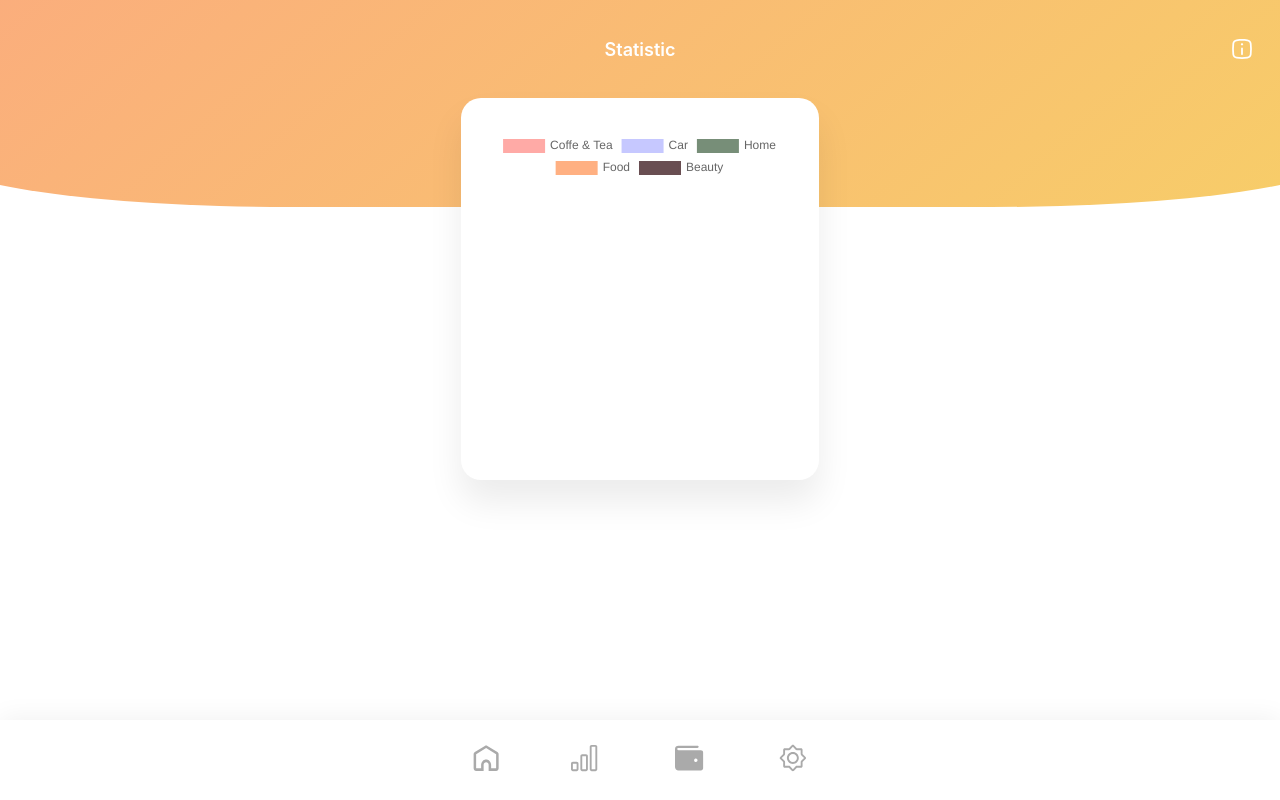
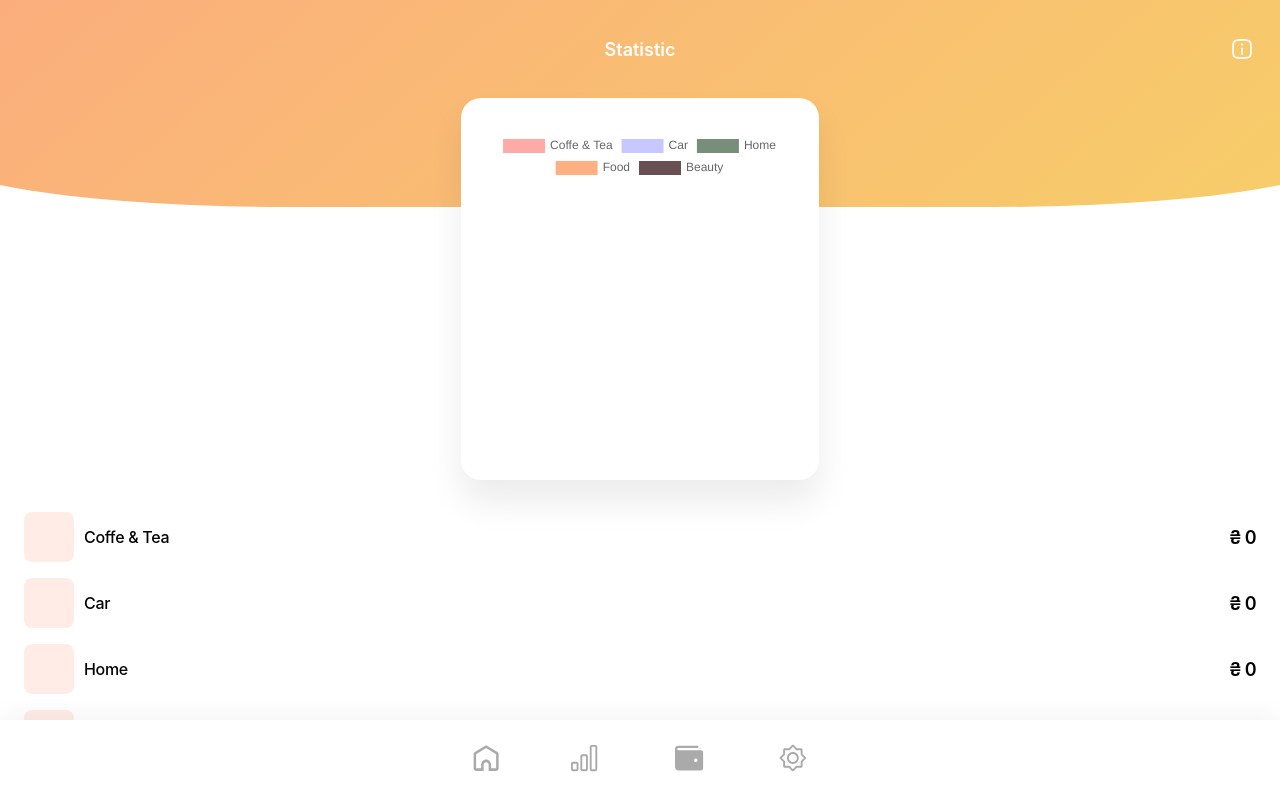
Before and after one commit to emmabaka/wallet, a Next.js app: page /statistic in a window 1280 px wide. Shown: the top 800 px of the page. Built offline with nearby package versions, Linux system fonts and the light colour scheme; no server answers; the database is empty; sample sign-in values are in the browser's storage.

Commit message:
feat: add list of statistic by category

```diff
--- a/src/components/ExpenseChart/ExpenseChart.tsx
+++ b/src/components/ExpenseChart/ExpenseChart.tsx
@@ -1,10 +1,5 @@
-"use client";
-import { useEffect, useState } from "react";
 import { Chart as ChartJS, ArcElement, Tooltip, Legend } from "chart.js";
 import { Doughnut } from "react-chartjs-2";
-import { auth, db } from "@/firebase";
-import { collection, query, where } from "firebase/firestore";
-import { getHistory } from "@/utils/getHistory";
 
 ChartJS.register(ArcElement, Tooltip, Legend);
 
@@ -17,50 +12,13 @@ interface Transaction {
   total: string;
   id: string;
 }
-
-const categories = [
-  { category: "Coffe & Tea", amount: 0 },
-  { category: "Car", amount: 0 },
-  { category: "Home", amount: 0 },
-  { category: "Food", amount: 0 },
-  { category: "Beauty", amount: 0 },
-];
-
+interface Categories {
+  category: string;
+  amount: number;
+}
 const colors = ["#ffaaa6", "#c6c8ff", "#778e78", "#ffb082", "#694e52"];
 
-const ExpenseChart = () => {
-  const [transactions, setTransactions] = useState<Transaction[]>([]);
-
-  useEffect(() => {
-    auth.onAuthStateChanged(async (user) => {
-      if (user) {
-        try {
-          const transactionsCollectionRef = collection(db, user.uid);
-
-          const sortedItemsQuery = query(
-            transactionsCollectionRef,
-            where("status", "==", "expense")
-          );
-
-          const data = (await getHistory(sortedItemsQuery)) as Transaction[];
-
-          setTransactions(data);
-        } catch (error) {
-          console.log(error);
-        }
-      }
-    });
-  }, []);
-
-  for (let index = 0; index < categories.length; index++) {
-    transactions.map((item) => {
-      if (categories[index].category === item.category) {
-        const obj = categories[index];
-        obj["amount"] += Number(item.amount);
-      }
-    });
-  }
-
+const ExpenseChart = ({ categories }: { categories: Categories[] }) => {
   const data = {
     labels: categories.map((item) => item.category),
     datasets: [
--- a/src/components/Statistic/Statistic.tsx
+++ b/src/components/Statistic/Statistic.tsx
@@ -1,10 +1,65 @@
+import { useEffect, useState } from "react";
+import { auth, db } from "@/firebase";
+import { collection, query, where } from "firebase/firestore";
+import { getHistory } from "@/utils/getHistory";
 import ExpenseChart from "../ExpenseChart/ExpenseChart";
+import StatisticList from "../StatisticList/StatisticList";
+interface Transaction {
+  amount: string;
+  category: string;
+  date: string;
+  createdAt: string;
+  status: string;
+  total: string;
+  id: string;
+}
 
 const Statistic = () => {
+  const [transactions, setTransactions] = useState<Transaction[]>([]);
+
+  const categories = [
+    { category: "Coffe & Tea", amount: 0 },
+    { category: "Car", amount: 0 },
+    { category: "Home", amount: 0 },
+    { category: "Food", amount: 0 },
+    { category: "Beauty", amount: 0 },
+  ];
+
+  useEffect(() => {
+    auth.onAuthStateChanged(async (user) => {
+      if (user) {
+        try {
+          const transactionsCollectionRef = collection(db, user.uid);
+
+          const sortedItemsQuery = query(
+            transactionsCollectionRef,
+            where("status", "==", "expense")
+          );
+
+          const data = (await getHistory(sortedItemsQuery)) as Transaction[];
+
+          setTransactions(data);
+        } catch (error) {
+          console.log(error);
+        }
+      }
+    });
+  }, []);
+
+  for (let index = 0; index < categories.length; index++) {
+    transactions.map((item) => {
+      if (categories[index].category === item.category) {
+        const obj = categories[index];
+        obj["amount"] += Number(item.amount);
+      }
+    });
+  }
+
   return (
-    <>
-      <ExpenseChart />
-    </>
+    <div className="container">
+      <ExpenseChart categories={categories} />
+      <StatisticList categories={categories} />
+    </div>
   );
 };
 
--- /dev/null
+++ b/src/components/StatisticItem/StatisticItem.module.scss
@@ -0,0 +1,31 @@
+.item {
+  display: flex;
+  align-items: center;
+  margin-bottom: 16px;
+}
+
+.icon {
+  width: 50px;
+  height: 50px;
+  margin-right: 10px;
+  border-radius: 8px;
+  background: rgba(253, 160, 133, 0.2);
+}
+
+.category {
+  color: #000;
+  font-size: 16px;
+  font-weight: 500;
+  line-height: normal;
+  letter-spacing: -0.32px;
+}
+
+.amount {
+  font-size: 18px;
+  font-weight: 600;
+  line-height: normal;
+  letter-spacing: -0.72px;
+  color: #000;
+  text-align: right;
+  flex: 1;
+}
--- a/src/components/StatisticItem/StatisticItem.tsx
+++ b/src/components/StatisticItem/StatisticItem.tsx
@@ -1,3 +1,19 @@
-const StatisticItem = () => {
-  return <li></li>;
+import s from "./StatisticItem.module.scss";
+
+const StatisticItem = ({
+  category,
+  amount,
+}: {
+  category: string;
+  amount: number;
+}) => {
+  return (
+    <li className={s.item}>
+      <div className={s.icon}></div>
+      <p className={s.category}>{category}</p>
+      <p className={s.amount}>₴ {amount}</p>
+    </li>
+  );
 };
+
+export default StatisticItem;
--- /dev/null
+++ b/src/components/StatisticList/StatisticList.module.scss
@@ -0,0 +1,10 @@
+.list {
+  padding-top: 16px;
+  margin-top: 16px;
+  max-height: calc(100vh - 80px - 480px);
+  overflow-y: scroll;
+
+  &::-webkit-scrollbar {
+    display: none;
+  }
+}
--- /dev/null
+++ b/src/components/StatisticList/StatisticList.tsx
@@ -0,0 +1,19 @@
+import StatisticItem from "../StatisticItem/StatisticItem";
+import s from "./StatisticList.module.scss";
+
+interface Categories {
+  category: string;
+  amount: number;
+}
+
+const StatisticList = ({ categories }: { categories: Categories[] }) => {
+  return (
+    <ul className={s.list}>
+      {categories.map(({ category, amount }) => (
+        <StatisticItem key={category} category={category} amount={amount} />
+      ))}
+    </ul>
+  );
+};
+
+export default StatisticList;
```
